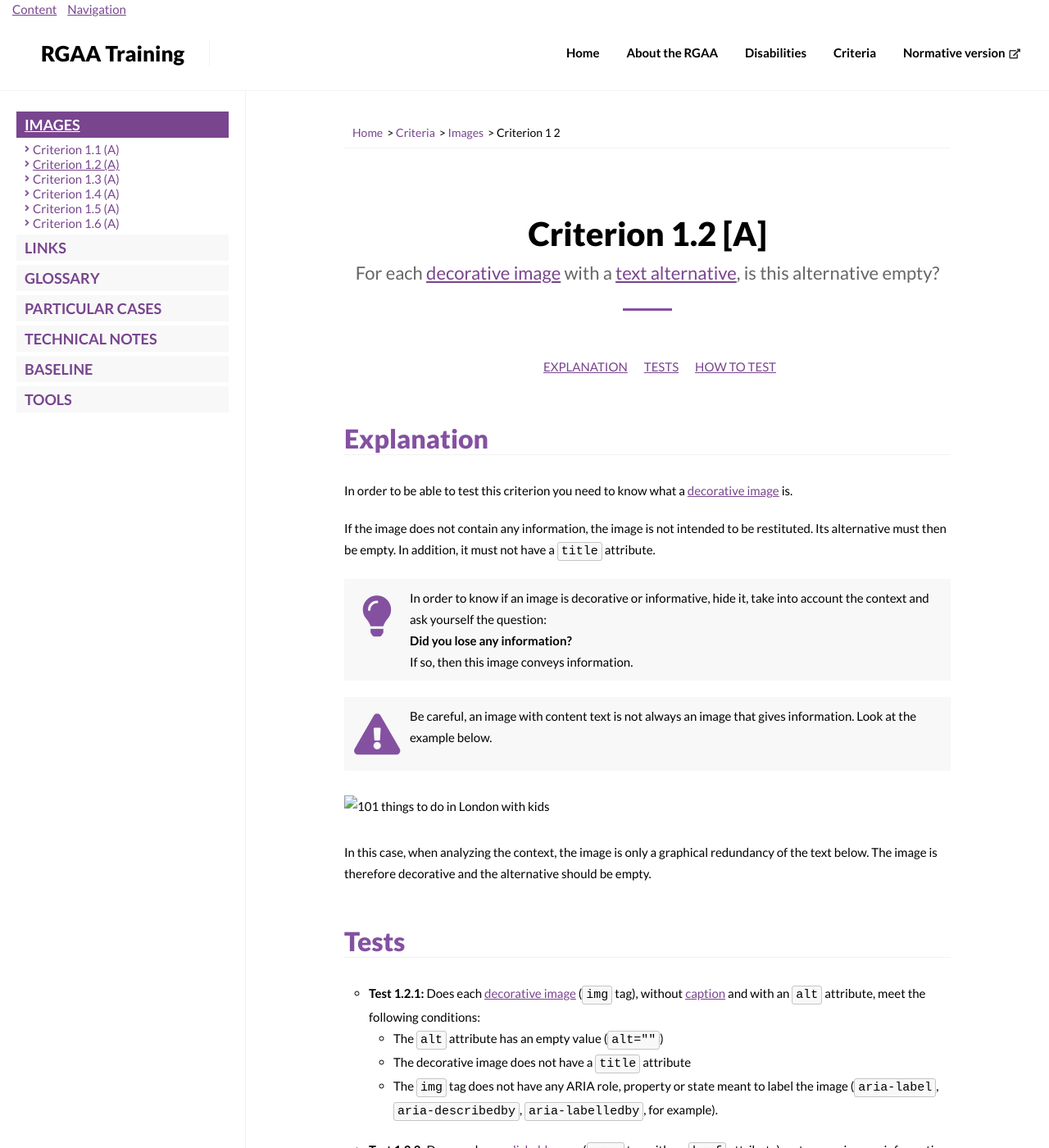
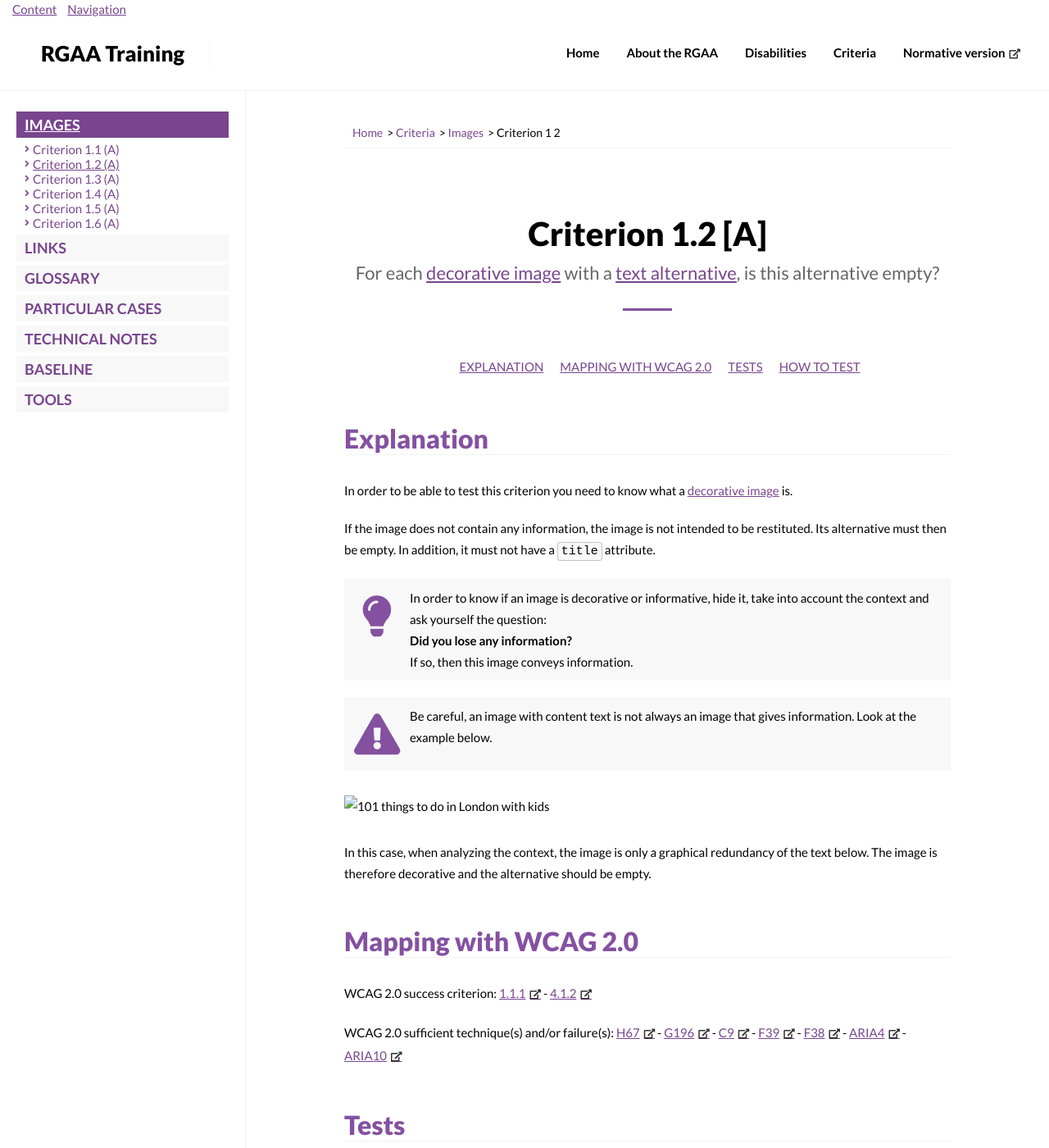
Before and after one commit to stevenMouret/web-accessibility-guidelines, a Jekyll site: the page built from _doc/criteria/images/criterion-1-2.md, in a window 1280 px wide and 1400 px high. Shown: the whole window at 82% size. Built offline with Jekyll 4.4.1, drawn with Linux system fonts in a browser that asks for light colours; nearby versions of some CDN libraries.

Commit message:
Add WCAG

```diff
--- a/_doc/criteria/images/criterion-1-2.md
+++ b/_doc/criteria/images/criterion-1-2.md
@@ -27,6 +27,12 @@ Be careful, an image with content text is not always an image that gives informa
 ![101 things to do in London with kids](../../img/images-1.2-1.png)
 
 In this case, when analyzing the context, the image is only a graphical redundancy of the text below. The image is therefore decorative and the alternative should be empty.
+
+### Mapping with WCAG 2.0
+
+WCAG 2.0 success criterion: [1.1.1](http://www.w3.org/TR/WCAG20/#text-equiv-all) - [4.1.2](http://www.w3.org/TR/WCAG20/#ensure-compat-rsv)
+
+WCAG 2.0 sufficient technique(s) and/or failure(s): [H67](http://www.w3.org/TR/WCAG-TECHS/H67.html) - [G196](http://www.w3.org/TR/WCAG-TECHS/G196.html) - [C9](http://www.w3.org/TR/WCAG-TECHS/C9.html) - [F39](http://www.w3.org/TR/WCAG-TECHS/F39.html) - [F38](http://www.w3.org/TR/WCAG-TECHS/F38.html) - [ARIA4](http://www.w3.org/TR/WCAG-TECHS/ARIA4.html) - [ARIA10](http://www.w3.org/TR/WCAG-TECHS/ARIA10.html)
 
 ### Tests
 
```
Also changed, not shown: _doc/criteria/images/criterion-1-1.md (+6 -0 lines), _doc/criteria/images/criterion-1-3.md (+6 -0 lines), _doc/criteria/images/criterion-1-4.md (+6 -0 lines), _doc/criteria/images/criterion-1-5.md (+6 -0 lines), _doc/criteria/images/criterion-1-6.md (+4 -0 lines).
